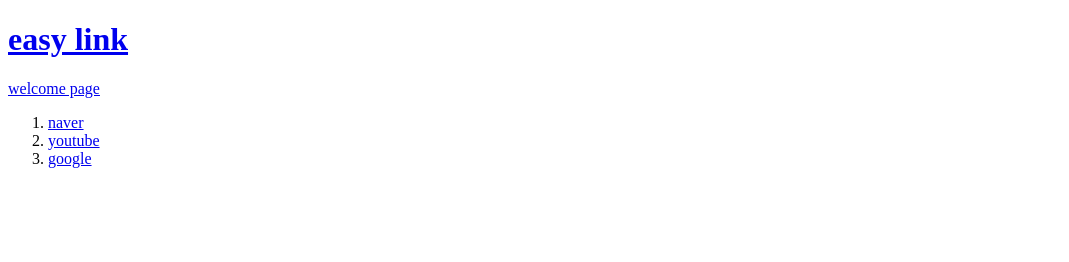
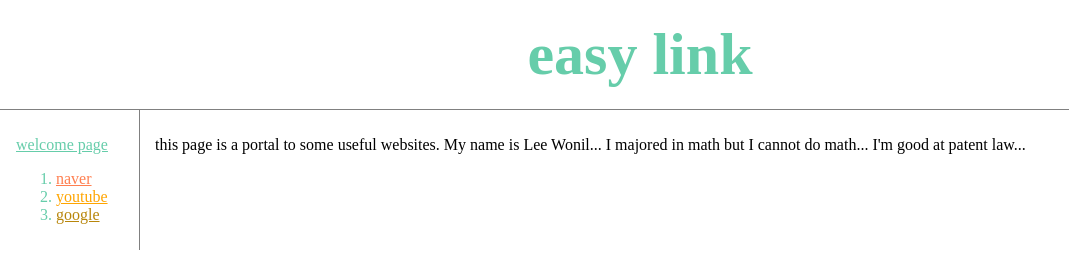
Before and after one commit to oliverever/my-fist-web-site, a plain HTML site: page easyLink.html in a window 1280 px wide. Shown: the whole page, without its empty margins (0-1069 px from the left). Drawn offline with Linux system fonts and the light colour scheme.

Commit message:
Add files via upload

```diff
--- a/easyLink.html
+++ b/easyLink.html
@@ -5,12 +5,48 @@
     <meta charset = "utf-8">
 </head>
 <body>
-    <h1><a href = "easyLink.html">easy link</a></h1>
-    <p><a href = "index.html">welcome page</a></p>
-    <ol>
-        <li><a href = "http://www.naver.com">naver</a></li>
-        <li><a href = "http://www.youtube.com">youtube</a></li>
-        <li><a href = "http://www.google.com">google</a></li>
-    </ol>
+    <style>
+        a, ol {
+            color: mediumaquamarine;
+        }
+        h1 {
+            text-decoration: none;
+            font-size: 60px;
+            text-align: center;
+            border-bottom: 1px solid gray;
+            margin: 0;
+            padding:20px;
+        }
+        body {
+            margin: 0;
+        }
+        #lefts {
+            border-right: 1px solid gray;
+            padding:10px;
+            padding-left:16px;
+        }
+        #article {
+            padding:10px;
+            padding-left:15px;
+        }
+        #grid {
+            display: grid;
+            grid-template-columns: 140px 1fr;
+        }
+    </style>
+    <h1><a href = "easyLink.html" style="text-decoration: none">easy link</a></h1>
+    <div id = "grid">
+        <div id = "lefts">
+            <p><a href = "welcome.html">welcome page</a></p>
+            <ol>
+                <li><a href = "http://www.naver.com" style="color:coral">naver</a></li>
+                <li><a href = "http://www.youtube.com" style="color:orange">youtube</a></li>
+                <li><a href = "http://www.google.com" style="color:darkgoldenrod">google</a></li>
+            </ol>
+        </div>
+        <p id = "article">
+            this page is a portal to some useful websites. My name is Lee Wonil... I majored in math but I cannot do math... I'm good at patent law...
+        </p>
+    </div>
 </body>
 </html>
```
Also changed, not shown: welcome.html (added, +13 -0 lines).
